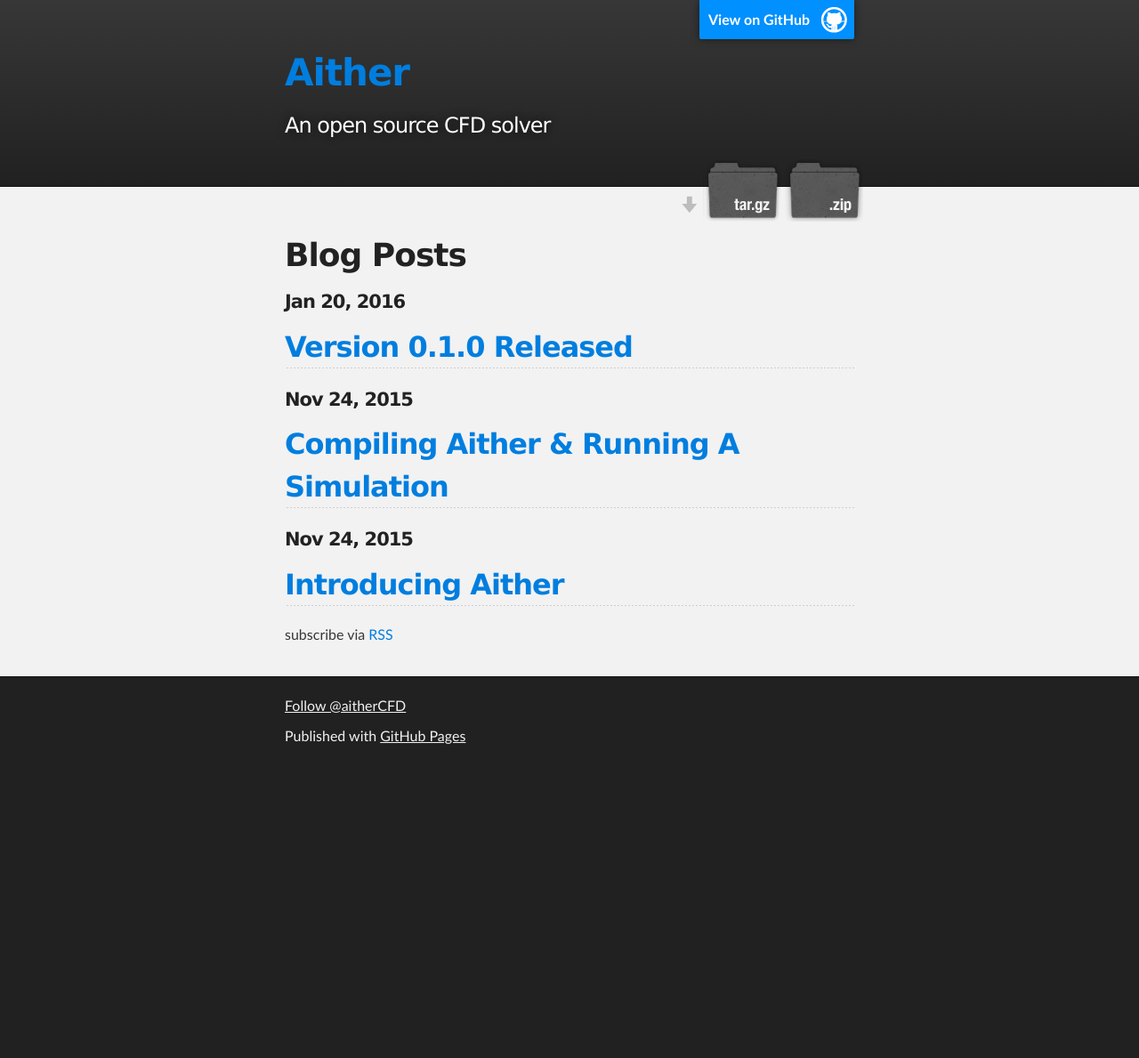
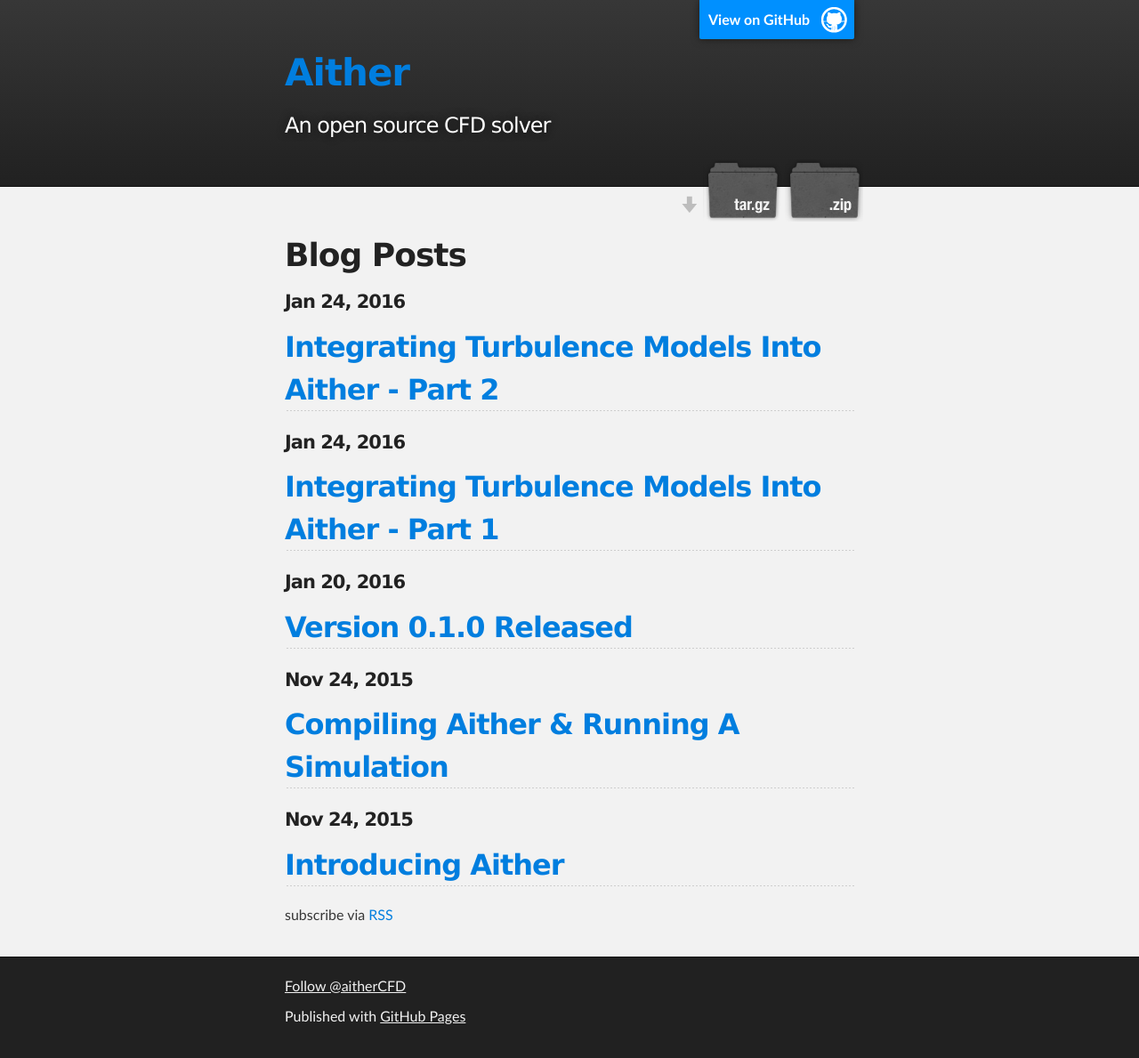
Before and after one commit to mnucci32/aither, a Jekyll site: the page built from index.md, in a window 1280 px wide. Shown: the whole page at 89% size. Built offline with Jekyll 4.4.1, drawn with Linux system fonts in a browser that asks for light colours; comment, search, counter and statistics services are not loaded; before the commit the page ends 900 px from its top, so only the background shows below that; some of the changed lines change nothing that is shown.

Commit message:
Added ability to write equations with LaTex. Added two posts on integrating turbulence models into Aither.

```diff
--- /dev/null
+++ b/_includes/latex.html
@@ -0,0 +1 @@
+<script type="text/javascript" src="http://cdn.mathjax.org/mathjax/latest/MathJax.js?config=TeX-AMS-MML_HTMLorMML"></script>
--- a/_layouts/theme.html
+++ b/_layouts/theme.html
@@ -2,6 +2,7 @@
 <html>
 
   {% include head.html %}
+  {% include latex.html %}
 
   <body>
 
--- /dev/null
+++ b/_posts/2016-01-24-integrating-turbulence-part-1.md
@@ -0,0 +1,154 @@
+---
+layout: post
+title: "Integrating Turbulence Models Into Aither - Part 1"
+date: 2016-01-24 18:48
+tags: [CFD, Aither, C++, RANS, SST, k-omega, turbulence, Menter, Roe, Wilcox, explicit, implicit]
+comments: true
+---
+## Part 1 - Explicit Formulation
+This post will focus on integrating turbulence models into Aither's explicit solvers. This includes calculation of the
+residual which is necessary for the implicit solvers. The next post in this series will cover integrating turbulence
+models into the LU-SGS implicit solver.
+
+## Reynolds-Averaged Navier-Stokes Equations
+To solve the Navier-Stokes equations with turbulence models we use the Favre and Reynolds-averaged equations as shown below.
+The mean flow equations are identical to the Navier-Stokes equations with the exception of the viscosity and thermal
+conductivity terms. The viscosity $$\mu$$ is replaced by its sum with the turbulent eddy viscosity $$\mu_t$$. The thermal
+conductivity term $$\frac{\mu}{Pr(\gamma - 1)}$$ is replaced by its sum with the turbulent thermal conductivity
+$$\frac{\mu_t}{Pr_t(\gamma - 1)}$$. The turbulence equations themselves only couple to the mean flow equations through the
+turbulent eddy viscosity.
+
+$$\frac{\partial}{\partial t}\int_V W\,dV\ +
+\int_{A} \left[ \frac{\partial F_i(W)}{\partial x_j} - \frac{\partial F_v(W)}{\partial x_j} \right]\,dA\
+= \int_V S(W)\,dV\$$
+
+$$W = \left[ \begin{array}{c}
+\rho \\
+\rho v_x \\
+\rho v_y \\
+\rho v_z \\
+\rho E \\
+\rho k \\
+\rho \omega
+\end{array} \right] \;
+
+F_i = \left[ \begin{array}{c}
+\rho v_i n_i \\
+\rho v_i n_i v_x + p n_x \\
+\rho v_i n_i v_y + p n_y \\
+\rho v_i n_i v_z + p n_z \\
+\rho v_i n_i H \\
+\rho v_i n_i k \\
+\rho v_i n_i \omega
+\end{array} \right] \;
+
+F_v = \left[ \begin{array}{c}
+0 \\
+\tau_{xx} n_x + \tau_{xy} n_y + \tau_{xz} n_z \\
+\tau_{yx} n_x + \tau_{yy} n_y + \tau_{yz} n_z \\
+\tau_{zx} n_x + \tau_{zy} n_y + \tau_{zz} n_z \\
+\tau_{ij} n_i v_j - (\frac{\mu}{Pr(\gamma - 1)} + \frac{\mu_t}{Pr_t(\gamma - 1)}) n_i \frac{\partial T}{\partial x_i}\\
+(\mu + \sigma_k \mu_t) \frac{\partial k}{\partial x_i} n_i\\
+(\mu + \sigma_{\omega} \mu_t) \frac{\partial \omega}{\partial x_i} n_i
+\end{array} \right] \;
+
+S = \left[ \begin{array}{c}
+0 \\
+0 \\
+0 \\
+0 \\
+0 \\
+P_k - D_k \\
+P_{\omega} - D_{\omega} + CD_{k\omega}
+\end{array} \right]$$
+
+$$\tau_{ij} = \lambda \frac{\partial v_i}{\partial x_i} \delta_{jk} +
+(\mu + \mu_t) \left[ \frac{\partial v_i}{\partial x_j} + \frac{\partial v_j}{\partial x_i} \right]$$
+
+In the above equations the turbulence model shown is a two equation k-$$\omega$$ model. The turbulent source terms consist
+of production, destruction, and cross diffusion terms. These terms are model dependent and their values for the SST model
+can be seen [here](http://turbmodels.larc.nasa.gov/sst.html).
+
+## Numerical Solution Strategy
+We solve the turbulence equations separately from the mean flow equations instead of solving both sets of equations
+simultaneously. This is done because the coupling between the equation sets is relatively weak, and solving the equations
+simultaneously requires more work. To solve the equations simultaneously using an implicit method requires a new flux
+jacobian to be calculated for each turbulence model in the code. Solving the equations separately allows the same flux
+jacobian to be used for all turbulence models.
+
+To fully implement the turbulence models into the Aither code the inviscid and viscous flux calculations must be extended
+for the turbulence equations. Also the code must now calculate the source terms of the turbulence models. The source terms
+can provide a lot of issues numerically because they are characteristically *stiff*. These terms can severely limit the stable
+time increment for a given time integration scheme. For this reason it is usually only practical to solve these equations
+with an implicit method. Aither uses the Lower-Upper Symmetric Gauss Seidel (LU-SGS) implicit solver, so this must be extended
+for the turbulence equations (covered in next post).
+
+## Flux Calculations With Turbulence Equations
+Aither uses the Roe flux difference splitting method to calculate the inviscid fluxes, and a central difference method to
+calculate the viscous fluxes. These flux calculations must be extended for use with the turbulence equations.
+
+# Roe Flux With Turbulence Equations
+To calculate the inviscid fluxes the primative variables are reconstructed at the cell faces. A given face will have two
+adjacent cells, so there will be two separated reconstructed states. These states may not be equal to each other and therefore
+form a Riemann problem. Roe's approximate Riemann solver is used to determine the inviscid flux at the cell face. The flux is
+calculated using the convective fluxes from the left and right reconstructed states as well as a dissipation matrix as shown
+below. In the equations below variables marked with a ~ indicated Roe averaged quantities, and the $$\Delta$$ refers to the
+right state minus the left state. The dissipation matrix ($$D$$) is calculated from the left eigenvalues of the Roe matrix ($$T$$),
+the eigenvalues of the Roe matrix ($$\Lambda$$), and the wave strengths ($$\Delta C$$).
+
+$$F_i = \frac{1}{2} (F_{c_l} + F_{c_r} - D)$$
+
+$$D = \frac{\partial \tilde{F}}{\partial W} (W_r - W_l) = \tilde{A} \Delta W = T \Lambda \Delta C$$
+
+$$T = \left[ \begin{array}{cccccc}
+1 & 1 & 1 & 0 & 0 & 0 \\
+\tilde{v}_x - \tilde{a} n_x & \tilde{v}_x & \tilde{v}_x + \tilde{a} n_x & \Delta v_x - \Delta v_i n_i n_x & 0 & 0  \\
+\tilde{v}_y - \tilde{a} n_y & \tilde{v}_y & \tilde{v}_y + \tilde{a} n_y & \Delta v_y - \Delta v_i n_i n_y & 0 & 0  \\
+\tilde{v}_z - \tilde{a} n_z & \tilde{v}_z & \tilde{v}_z + \tilde{a} n_z & \Delta v_z - \Delta v_i n_i n_z & 0 & 0  \\
+\tilde{h} - \tilde{a} \tilde{v}_i n_i & \frac{1}{2} \tilde{v}_i \tilde{v}_i & \tilde{h} + \tilde{a} \tilde{v}_i n_i &
+\tilde{v}_i \Delta v_i - \tilde{v}_i n_i \Delta v_j n_j & 0 & 0  \\
+\tilde{k} & 0 & \tilde{k} & 0 & 1 & 0 \\
+ \tilde{\omega} & 0 & \tilde{\omega} & 0 & 0 & 1
+\end{array} \right]
+
+\Lambda = \left[ \begin{array}{c}
+\tilde{v}_i n_i - \tilde{a} \\
+\tilde{v}_i n_i \\
+\tilde{v}_i n_i + \tilde{a} \\
+\tilde{v}_i n_i \\
+\tilde{v}_i n_i \\
+\tilde{v}_i n_i
+\end{array} \right]
+
+\Delta C = \left[ \begin{array}{c}
+\frac{\Delta P - \tilde{\rho} \tilde{a} \Delta v_i n_i}{2 \tilde{a}^2} \\
+\Delta \rho - \frac{\Delta P}{\tilde{a}^2} \\
+\frac{\Delta P + \tilde{\rho} \tilde{a} \Delta v_i n_i}{2 \tilde{a}^2} \\
+\tilde{\rho} \\
+\tilde{\rho} \Delta k + \tilde{k} \Delta \rho - \frac{\Delta P \tilde{k}}{\tilde{a}^2} \\
+\tilde{\rho} \Delta \omega + \tilde{\omega} \Delta \rho - \frac{\Delta \tilde{\omega}}{\tilde{a}^2}
+\end{array} \right]$$
+
+As can be seen from the above equations there is no coupling from the turbulence equations to the mean flow equations in
+the inviscid flux calculation. However, the mean flow equations have some coupling to the turbulence equations. The above
+formulation is written in a way that is independent of the face tangent vectors. More information on this formulation and
+its derivation can be found [here](http://ossanworld.com/cfdbooks//cfdcodes/threed_euler_fluxes_v3.f90).
+
+# Viscous Flux With Turbulence Equations
+The viscous fluxes are calculated in the same way whether turbulence equations are present or not. A central difference is
+used to reconstruct the state at the cell face. The viscous flux itself is calculated as in $$F_v$$ above. In order to calculate
+the viscous flux for the turbulence equations gradients of $$k$$ and $$\omega$$ are needed. Therefore the existing gradient
+calculation methods in the code are extended to calculate these additional gradients. All gradients are calculated using the
+Green-Gauss method.
+
+## Residual Calculation
+The residual calculation with turbulence equations is identical with to that without it with the exception of the source terms.
+There are no source terms in the mean flow equations, but they are present in the turbulence equations. The source terms are
+multiplied by the cell volume, not the cell face area. It is important to note that the source terms start out on the right hand
+side of the equation, opposite of the inviscid and viscous fluxes. The equation below shows how the source terms contribute to
+the residual calculation.
+
+$$W^{n+1} = W^n - \frac{\Delta t}{V} R = W^n - \frac{\Delta t}{V} \left[ (F_i - F_v) A  - S V \right]$$
+
+With the changes above and the addition of appropriate boundary conditions, the code has been extended to solve the turbulence
+equations in an explicit manner.
--- /dev/null
+++ b/_posts/2016-01-24-integrating-turbulence-part-2.md
@@ -0,0 +1,56 @@
+---
+layout: post
+title: "Integrating Turbulence Models Into Aither - Part 2"
+date: 2016-01-24 19:00
+tags: [CFD, Aither, C++, RANS, SST, k-omega, turbulence, Menter, Roe, Wilcox, explicit, implicit]
+comments: true
+---
+## Part 2 - Implicit Formulation
+This post will focus on integrating turbulence models into Aither's implicit solver. This includes calculation of the
+flux jacobians which are necessary for the implicit solver. A previous post covered integration with the explicit solver,
+which is a prerequisite to this post.
+
+## LU-SGS Method With Turbulence Equations
+An excellent description of the LU-SGS method for the mean flow equations can be found in
+[Blazek](http://www.amazon.com/Computational-Fluid-Dynamics-Principles-Applications/dp/0080445063).
+The mean flow procedure remains unchanged because the turbulence equations are solved separately. The procedure for solving the
+turbulence equations with the LU-SGS is identical to that of the mean flow equations with the exception that the flux jacobians
+are different. As a review, the solution update is obtained with two sweeps, one forward and one backward over hyperplanes through
+the domain. Sweeping across hyperplanes allows the off-diagonal terms to be computed on-the-fly. The two sweeps along with the
+diagonal and off-diagonal matrices are shown below.
+
+$$D \Delta W^{n^*} = - R^n - L \Delta W^{n^*}$$
+
+$$D \Delta W^n = D \Delta W^{n^*} - U \Delta W^n$$
+
+$$D = \frac{V}{\Delta t} + \omega \left( \frac{F_{i_i}}{\partial W} A_i + \frac{F_{i_j}}{\partial W} A_j + \frac{F_{i_k}}{\partial W} A_k \right)+
+2 \left( \frac{\partial F_{v_i}}{\partial W} A_i+ \frac{\partial F_{v_j}}{\partial W} A_j+ \frac{\partial F_{v_k}}{\partial W} A_k \right)
+- \frac{\partial S}{\partial W} V$$
+
+$$L \Delta W^n = \frac{A}{2} \left( \Delta F_i + \omega \frac{\partial F_i}{\partial W} \Delta W^n + 2 \frac{\partial F_v}{\partial W} \right)$$
+
+$$U \Delta W^n = \frac{A}{2} \left( \Delta F_i - \omega \frac{\partial F_i}{\partial W} \Delta W^n - 2 \frac{\partial F_v}{\partial W} \right)$$
+
+The equations above show that the source terms only contribute to the main diagonal. The LU-SGS method requires inversion of the main diagonal
+matrix. However a great computational savings can be incurred if the flux jacobians on the main diagonal are approximated by their spectral
+radii. Using this approximation makes the elements of the main diagonal scalars instead of matrices, so their inversion is trivial. These flux
+jacobian approximations are shown below.
+
+$$\frac{\partial F_i}{\partial W} = \left[ \begin{array}{cc}
+v_i n_i & 0 \\
+0 & v_i n_i
+\end{array} \right] \approx v_i n_i $$
+
+$$\frac{\partial F_v}{\partial W} = \left[ \begin{array}{cc}
+\frac{A}{V} \frac{\mu + \sigma_k \mu_t}{\rho} & 0 \\
+0 & \frac{A}{V} \frac{\mu + \sigma_{\omega} \mu_t}{\rho}
+\end{array} \right] \approx \frac{A}{V} \frac{\mu + \sigma_k \mu_t}{\rho} $$
+
+$$\frac{\partial S}{\partial W} = \left[ \begin{array}{cc}
+-2 \beta^* \omega & 0 \\
+0 & -2 \beta \omega
+\end{array} \right] \approx -2 \beta^* \omega $$
+
+As can be seen above, only the destruction terms are included in the source term flux jacobian. This treatment is detailed in
+[Wilcox](http://www.amazon.com/Turbulence-Modeling-CFD-Third-Edition/dp/1928729088).
+It is beneficial because the source terms will only contribute to the diagonal dominance of the system, helping with stability.
```
